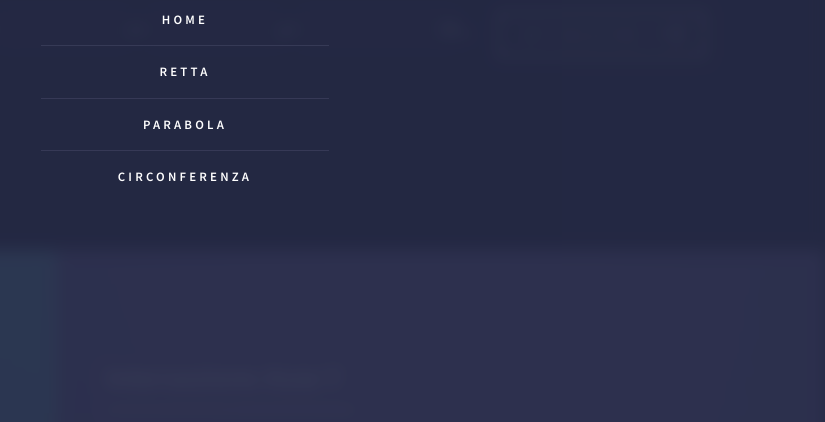
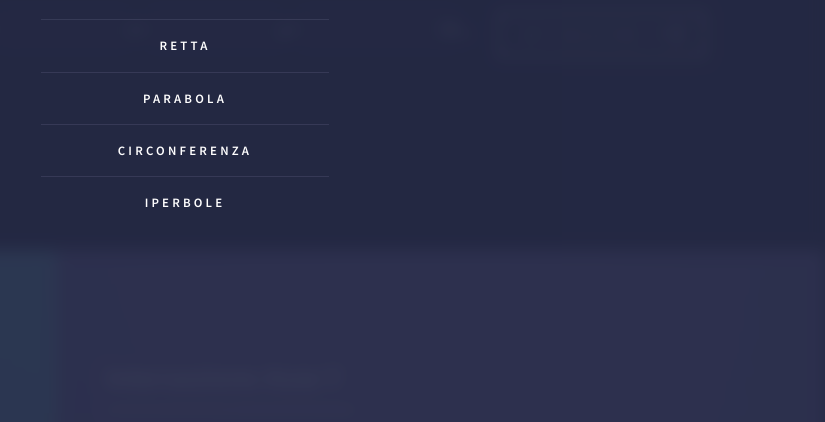
Before and after one commit to Harsimran29120/math-solver-app, a plain HTML site: page ellisse.html in a window 1280 px wide. Both pictures are taken after a click on the link "MENU". Shown: the part 350-772 px from the top of the page, without its empty margins (455-1280 px from the left). Drawn offline with Linux system fonts and the light colour scheme.

Commit message:
Update ellisse.html

```diff
--- a/ellisse.html
+++ b/ellisse.html
@@ -31,6 +31,7 @@
 							<li><a href="./retta.html">Retta</a></li>
 							<li><a href="./parabola.html">Parabola</a></li>
 							<li><a href="./circonferenza.html">Circonferenza</a></li>
+							<li><a href="./iperbole.html">Iperbole</a></li>
 						</ul>
 
 					</nav>
```
